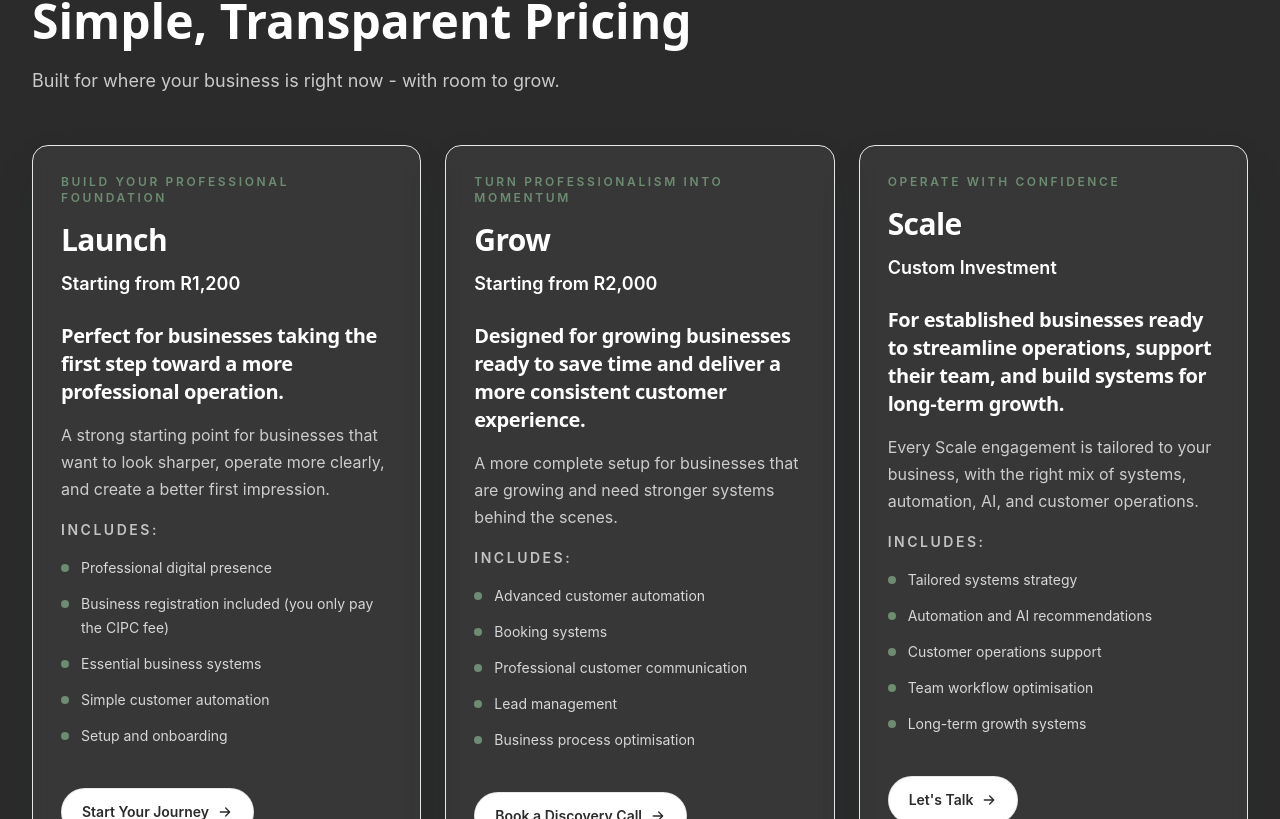
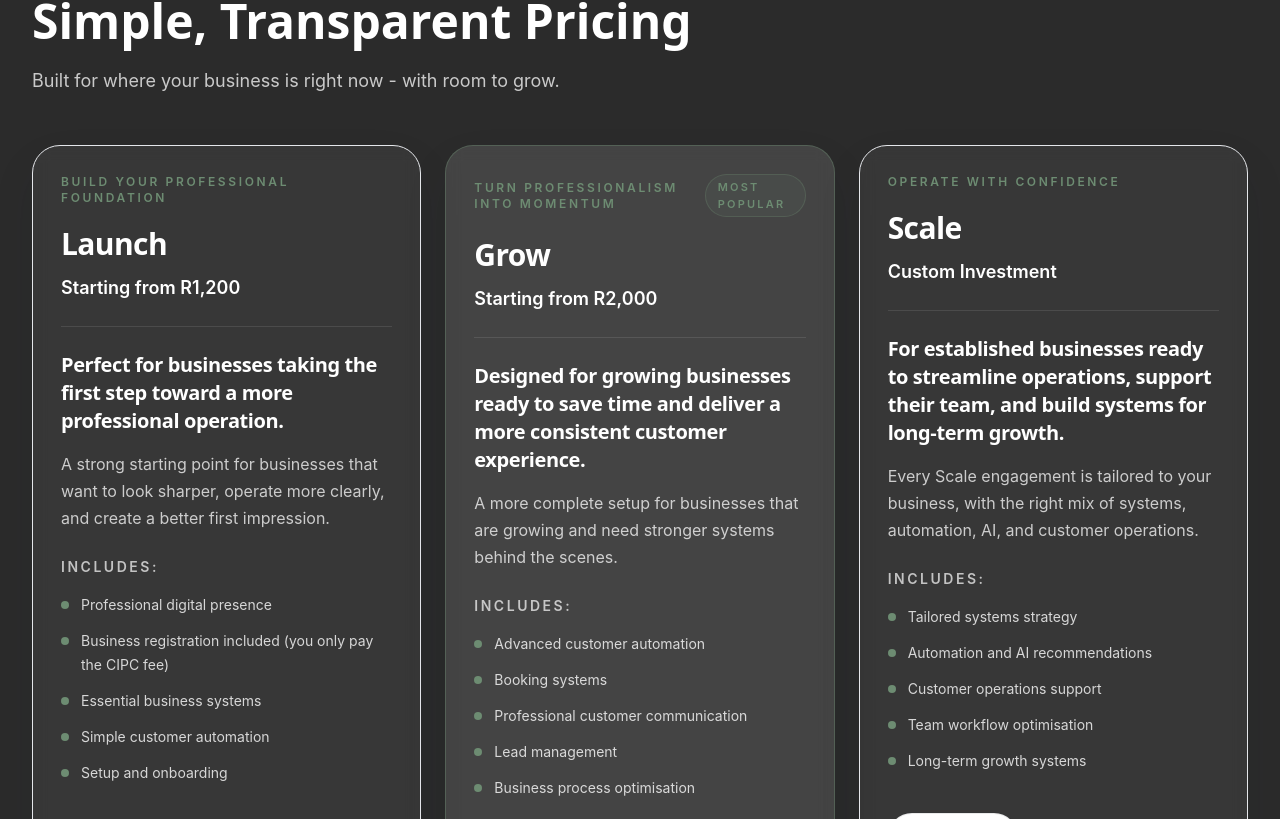
Before and after one commit to Lesego-Sindane/KindredSystems-website, a Next.js app: page / in a window 1280 px wide. Shown: the part 3281-4100 px from the top of the page. Built offline with nearby package versions, Linux system fonts and the light colour scheme.

Commit message:
professionalise pricing

```diff
--- a/app/page.tsx
+++ b/app/page.tsx
@@ -402,19 +402,31 @@ export default function Home() {
           </div>
 
           <div className="mt-12 grid gap-6 lg:grid-cols-3">
-            {pricingPlans.map((plan) => (
+            {pricingPlans.map((plan, index) => (
               <article
                 key={plan.name}
-                className="flex h-full flex-col rounded-2xl border border-white/12 bg-white/[0.06] p-7 shadow-soft backdrop-blur transition duration-200 hover:-translate-y-1 hover:bg-white/[0.09]"
+                className={`flex h-full flex-col rounded-[1.75rem] border p-7 shadow-soft backdrop-blur transition duration-200 hover:-translate-y-1 ${
+                  index === 1
+                    ? "border-brass/40 bg-white/[0.12] shadow-[0_24px_60px_rgba(0,0,0,0.24)]"
+                    : "border-white/12 bg-white/[0.06] hover:bg-white/[0.09]"
+                }`}
               >
-                <p className="text-xs font-semibold uppercase tracking-[0.22em] text-brass">
-                  {plan.note}
-                </p>
-                <h3 className="mt-4 text-3xl font-semibold text-white">{plan.name}</h3>
+                <div className="flex items-center justify-between">
+                  <p className="text-xs font-semibold uppercase tracking-[0.22em] text-brass">
+                    {plan.note}
+                  </p>
+                  {index === 1 ? (
+                    <span className="rounded-full border border-brass/30 bg-brass/10 px-3 py-1 text-[11px] font-semibold uppercase tracking-[0.2em] text-brass">
+                      Most popular
+                    </span>
+                  ) : null}
+                </div>
+                <h3 className="mt-5 text-3xl font-semibold text-white">{plan.name}</h3>
                 <p className="mt-3 text-lg font-semibold text-white">{plan.price}</p>
+                <div className="mt-6 h-px w-full bg-white/10" />
                 <h4 className="mt-6 text-xl font-semibold text-white">{plan.headline}</h4>
                 <p className="mt-4 text-white/75">{plan.description}</p>
-                <p className="mt-4 text-sm font-semibold uppercase tracking-[0.18em] text-white/70">
+                <p className="mt-6 text-sm font-semibold uppercase tracking-[0.18em] text-white/70">
                   Includes:
                 </p>
                 <ul className="mt-4 space-y-3 text-sm leading-6 text-white/80">
```
